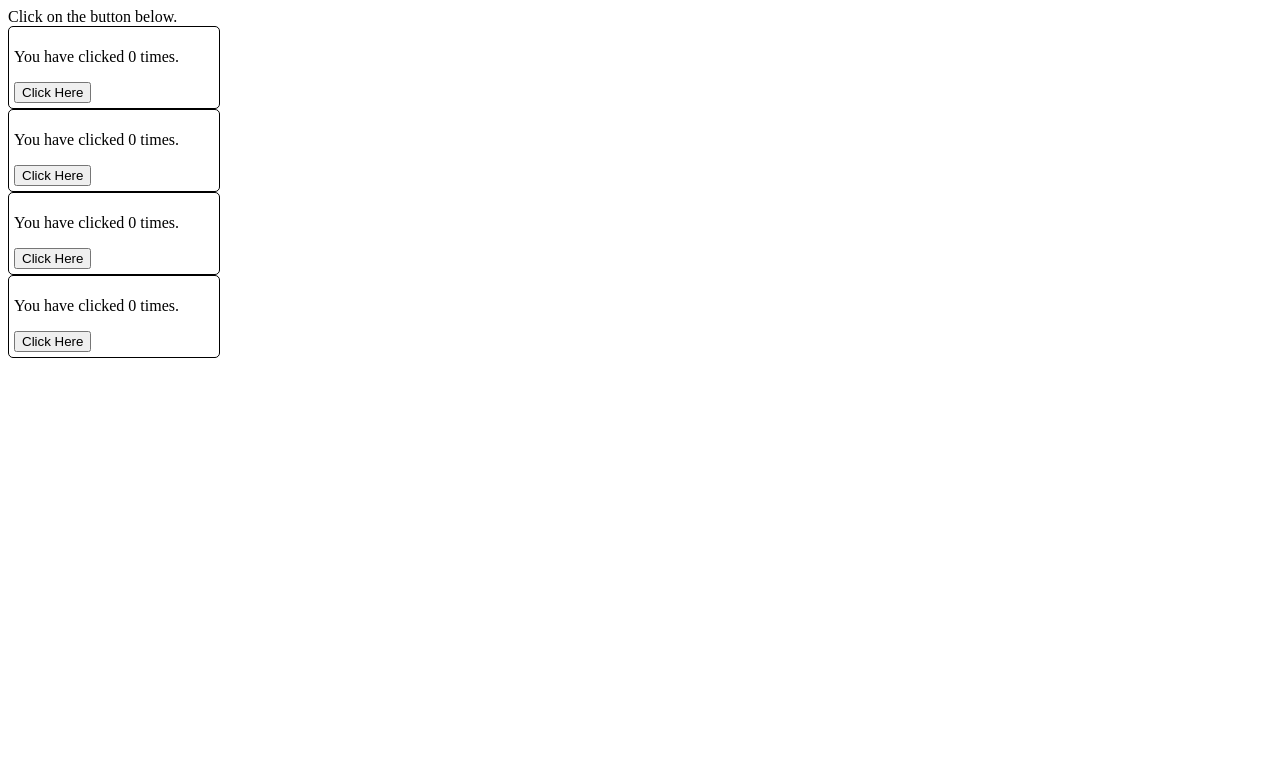
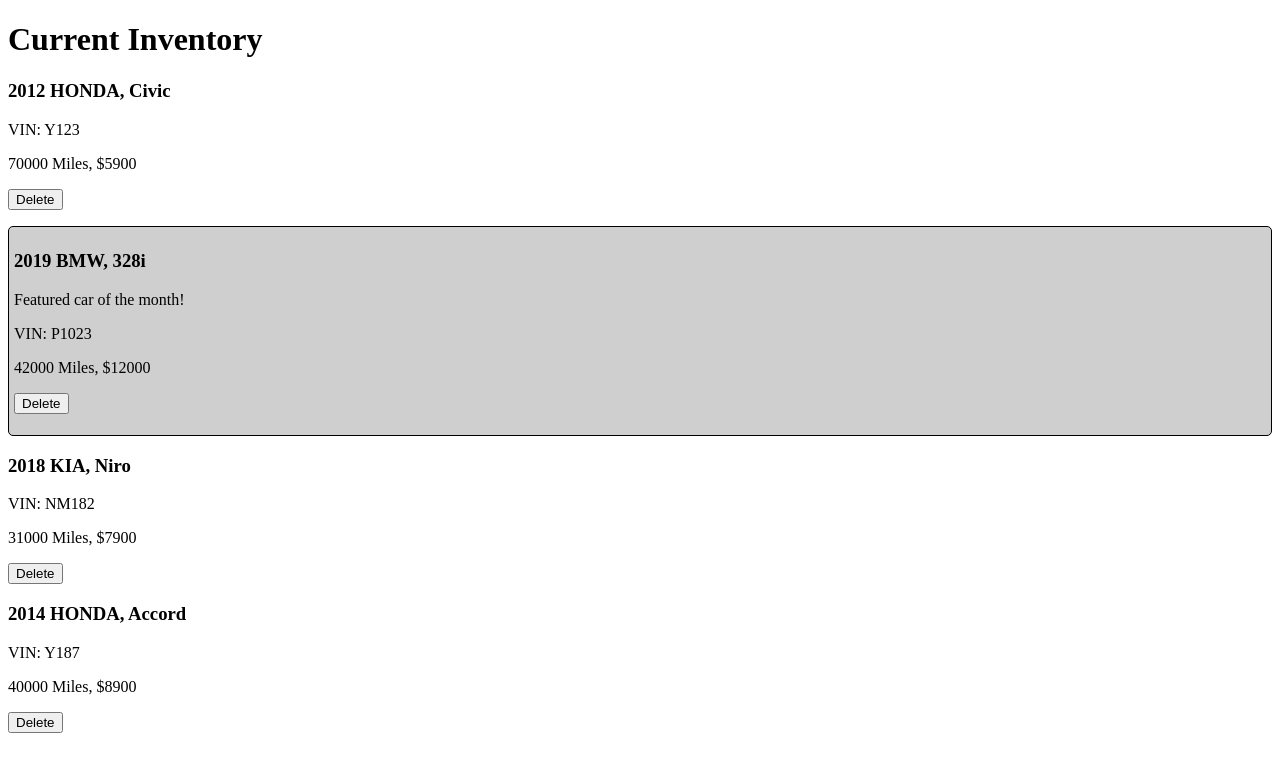
Before and after one commit to ashekhte/Angular10IntroClass, an Angular app: page / in a window 1280 px wide. Shown: the top 772 px of the page. Built offline with nearby package versions, Linux system fonts and the light colour scheme.

Commit message:
ng directories

```diff
--- a/src/app/app.component.html
+++ b/src/app/app.component.html
@@ -1,5 +1,7 @@
-<div>Click on the button below.</div>
+<!-- <div>Click on the button below.</div>
 <app-tap-counter></app-tap-counter>
 <app-tap-counter></app-tap-counter>
 <app-tap-counter></app-tap-counter>
-<app-tap-counter></app-tap-counter>
+<app-tap-counter></app-tap-counter> -->
+
+<app-dealer-inventory></app-dealer-inventory>
--- a/src/app/app.module.ts
+++ b/src/app/app.module.ts
@@ -3,11 +3,13 @@
 
 import { AppComponent } from './app.component';
 import { TapCounterComponent } from './tap-counter/tap-counter.component';
+import { DealerInventoryComponent } from './dealer-inventory/dealer-inventory.component';
 
 @NgModule({
   declarations: [
     AppComponent,
-    TapCounterComponent
+    TapCounterComponent,
+    DealerInventoryComponent
   ],
   imports: [
     BrowserModule
--- /dev/null
+++ b/src/app/dealer-inventory/dealer-inventory.component.css
@@ -0,0 +1,6 @@
+.featured-item {
+    border: thin black solid;
+    border-radius: 5px;
+    padding: 5px;
+    background-color: #cfcfcf;
+    }
--- /dev/null
+++ b/src/app/dealer-inventory/dealer-inventory.component.html
@@ -0,0 +1,12 @@
+<h1>Current Inventory</h1>
+<p *ngIf="inventory.length==0">There are no cars in inventory.</p>
+<div *ngFor="let car of inventory; trackBy: trackByVIN"
+[ngClass]="{'featured-item': car.featured}">
+<h3>{{car.year}} {{car.make}}, {{car.model}}</h3>
+<p *ngIf="car.featured">Featured car of the month!</p>
+<p>VIN: {{car.VIN}}</p>
+<p>{{car.mileage}} Miles, ${{car.price}}</p>
+<p>
+    <button (click)="deleteVehicle(car)">Delete</button>
+    </p>
+</div>
--- /dev/null
+++ b/src/app/dealer-inventory/dealer-inventory.component.ts
@@ -0,0 +1,68 @@
+import { Component, OnInit } from '@angular/core';
+import { Vehicle } from '../vehicle'
+
+@Component({
+  selector: 'app-dealer-inventory',
+  templateUrl: './dealer-inventory.component.html',
+  styleUrls: ['./dealer-inventory.component.css']
+})
+export class DealerInventoryComponent implements OnInit {
+
+  inventory:Vehicle[] = [
+    {
+    VIN: "Y123",
+    year: 2012,
+    make: "HONDA",
+    model: "Civic",
+    mileage: 70000,
+    price: 5900.00,
+    featured: false,
+    photos: []
+    },
+    {
+    VIN: "P1023",
+    year: 2019,
+    make: "BMW",
+    model: "328i",
+    mileage: 42000,
+    price: 12000.00,
+    featured: true,
+    photos: ["/assets/b-1.png", "/assets/b-2.png", "/assets/b-3.png",
+    "/assets/b-4.png"]
+    },
+    {
+    VIN: "NM182",
+    year: 2018,
+    make: "KIA",
+    model: "Niro",
+    mileage: 31000,
+    price: 7900.00,
+    featured: false,
+    photos: ["/assets/k-1.png", "/assets/k-2.png", "/assets/k-3.png"]
+    },
+    {
+    VIN: "Y187",
+    year: 2014,
+    make: "HONDA",
+    model: "Accord",
+    mileage: 40000,
+    price: 8900.00,
+    featured: false,
+    photos: []
+    },
+    ]
+
+  constructor() { }
+
+  ngOnInit(): void {
+  }
+
+  trackByVIN(index:number, car:Vehicle) : string {
+    return car.VIN
+    }
+
+    deleteVehicle(car:Vehicle) {
+      this.inventory = this.inventory.filter(c => c.VIN != car.VIN)
+      }
+
+}
--- /dev/null
+++ b/src/app/vehicle.ts
@@ -0,0 +1,11 @@
+export class Vehicle {
+    constructor(public VIN: string,
+    public year: number,
+    public make: string,
+    public model: string,
+    public mileage: number,
+    public price: number,
+    public featured: boolean,
+    public photos: string[]) {
+    }
+}
```
Also changed, not shown: 1 other file (tests, documents, lock files or other folders).
